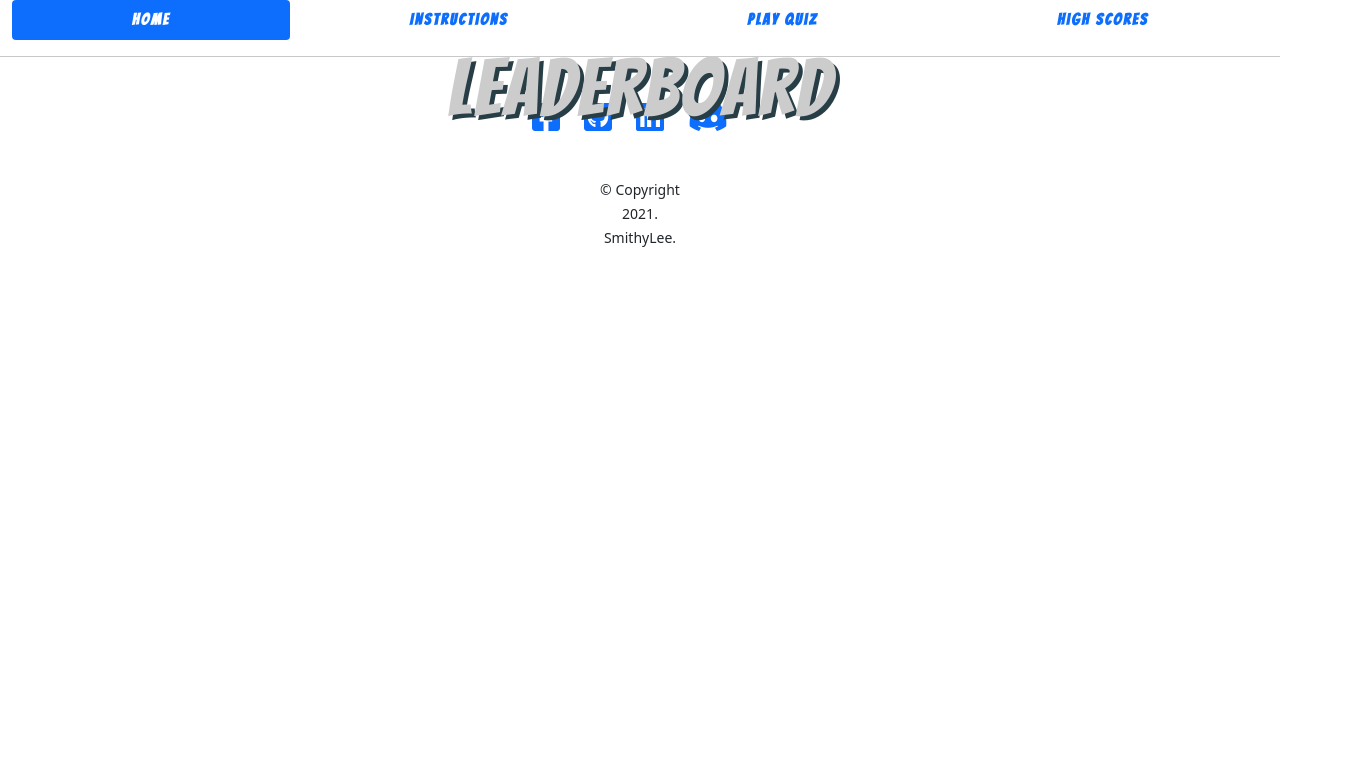
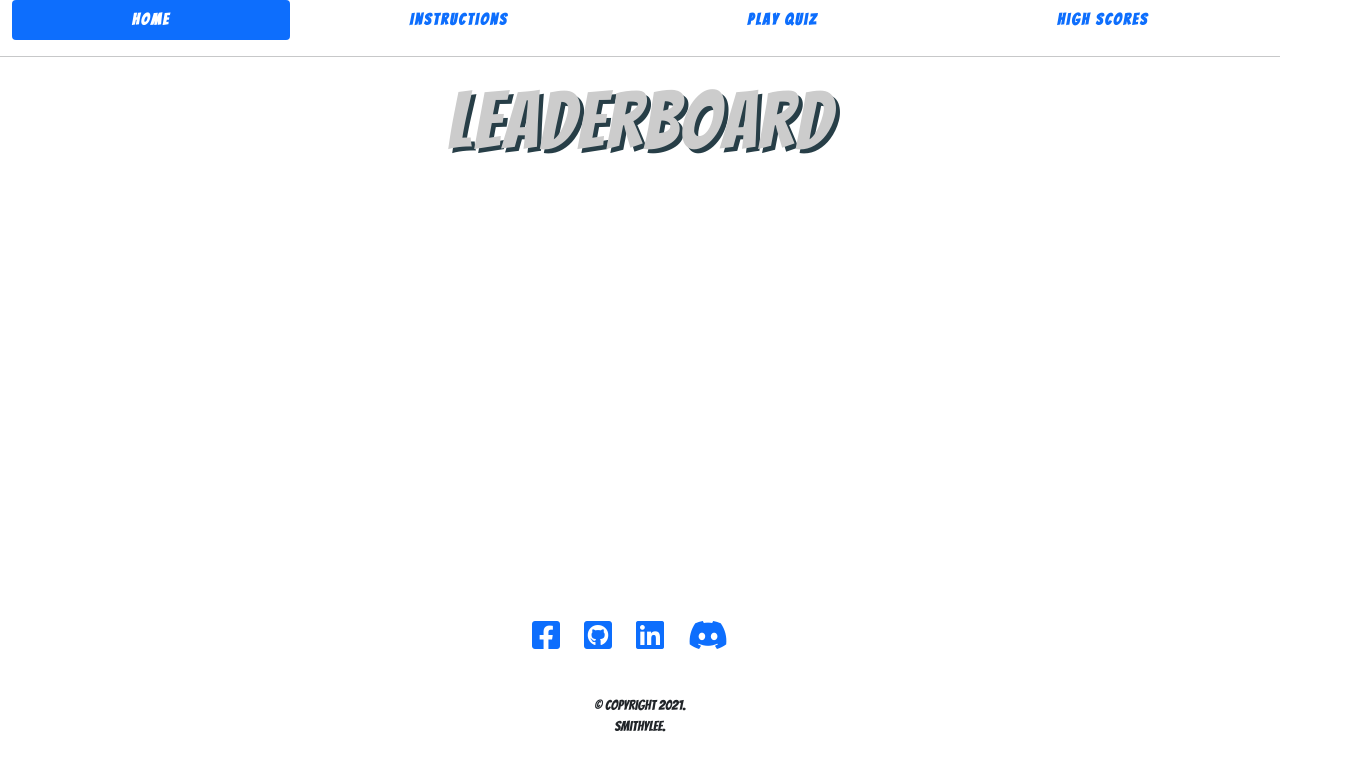
Before and after one commit to smithylee81/MARVELous-Quiz, a plain HTML site: page highscores.html in a window 1280 px wide. Shown: the whole page, 1362 px wide, since content can reach past the window. Drawn offline with nearby package versions, Linux system fonts and the light colour scheme.

Commit message:
Additional styling to highscores page

```diff
--- a/assets/css/highscores.css
+++ b/assets/css/highscores.css
@@ -56,12 +56,23 @@ body {
     text-shadow: 4px 4px #273e47;
     text-align: center;
     letter-spacing: 2px;
-    position: absolute;
     top: 0.5em;
     left: 0;
     width: 100%;
-    margin: 0;
+    margin: auto;
    }
+
+#highScoresList{
+   font-family:'Bangers';
+   font-size: 1.5rem;
+   color: gold;
+   display: inline-block;
+   height: 50vh;
+   width: 100vw;
+   align-items: center;
+   justify-content: center;
+   text-align: center;
+}
 
    /*-------------------- FOOTER -----------------*/
 footer {
@@ -85,6 +96,12 @@ i{
    display: flex;
    padding: 0.5rem;
 }
+
+.copyright{
+   font-family: 'Bangers';
+   display: flex;
+}
+
 
    /*--------------------- MEDIA QUERIES ------------------*/
 
```
